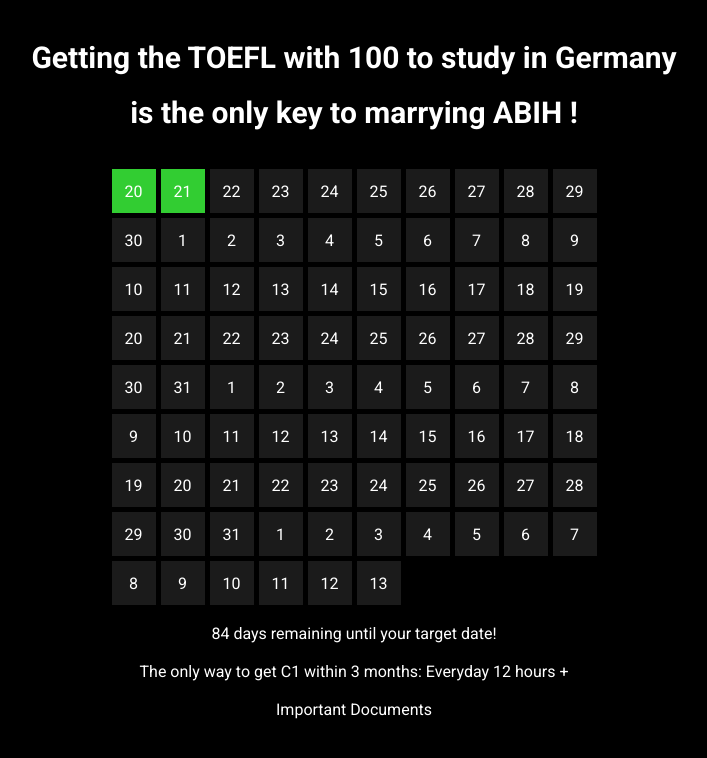
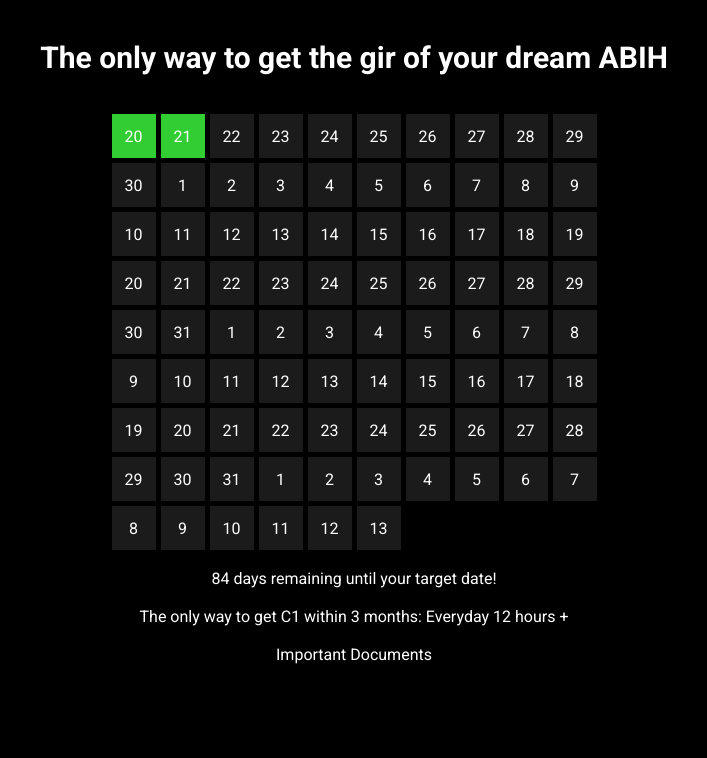
Before and after one commit to akramthedev/die-deutsch-traum, a React (Create React App) app: page / in a window 1280 px wide. Shown: the top 758 px of the page, without its empty margins (286-993 px from the left). Built offline with nearby package versions, Linux system fonts and the light colour scheme.

Commit message:
Update Home.jsx

```diff
--- a/src/Home.jsx
+++ b/src/Home.jsx
@@ -59,8 +59,7 @@ const Home = () => {
 
   return (
     <div className="container">
-      <h1>Getting the TOEFL with 100 to study in Germany </h1>
-      <h1>is the only key to marrying ABIH !</h1>
+      <h1>The only way to get the gir of your dream ABIH</h1>
       <br />
       <div className="grid">
         {squares.map(({ day, hasPassed }, index) => (
```
